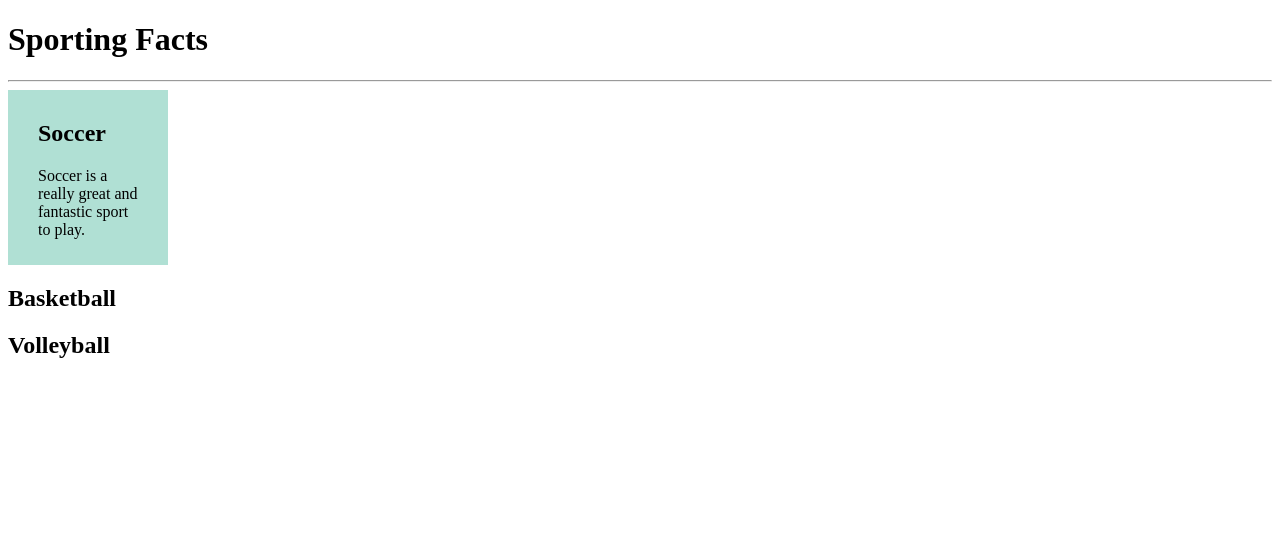
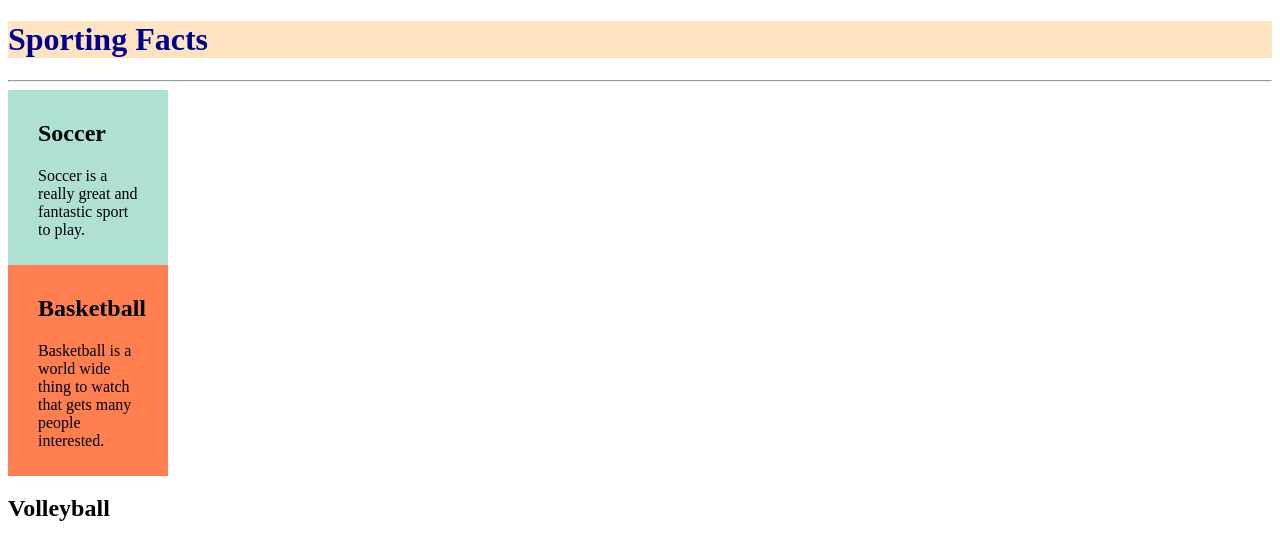
Before and after one commit to Esmeeeeeeee/Sports, a plain HTML site: page index.html in a window 1280 px wide. Drawn offline with Linux system fonts and the light colour scheme; a web font is replaced by a local one.

Commit message:
updateddd

```diff
--- a/index.css
+++ b/index.css
@@ -8,8 +8,14 @@ justify-content: space-around;
 height: 50vh;
 }
 
+h1{
+  background-color:bisque ;
+  color: darkblue;
+}
+
 .green{
   background-color: rgb(176, 224, 212);
+  color: ;
   width:100px;
   padding: 10px;
   padding-left: 30px;
@@ -19,6 +25,11 @@ height: 50vh;
 }
 
 .orange{
-
-
+  background-color:coral;
+  Width:100px;
+  padding:10px;
+  padding-left: 30px;
+  padding-right: 30px;
+  text-align: top;
+font-family: ;
 }
--- a/index.html
+++ b/index.html
@@ -16,6 +16,7 @@
 
   <div class="orange">
   <h2>Basketball</h2>
+  <p>Basketball is a world wide thing to watch that gets many people interested.</p>
 </div>
 
   <div class="">
```
